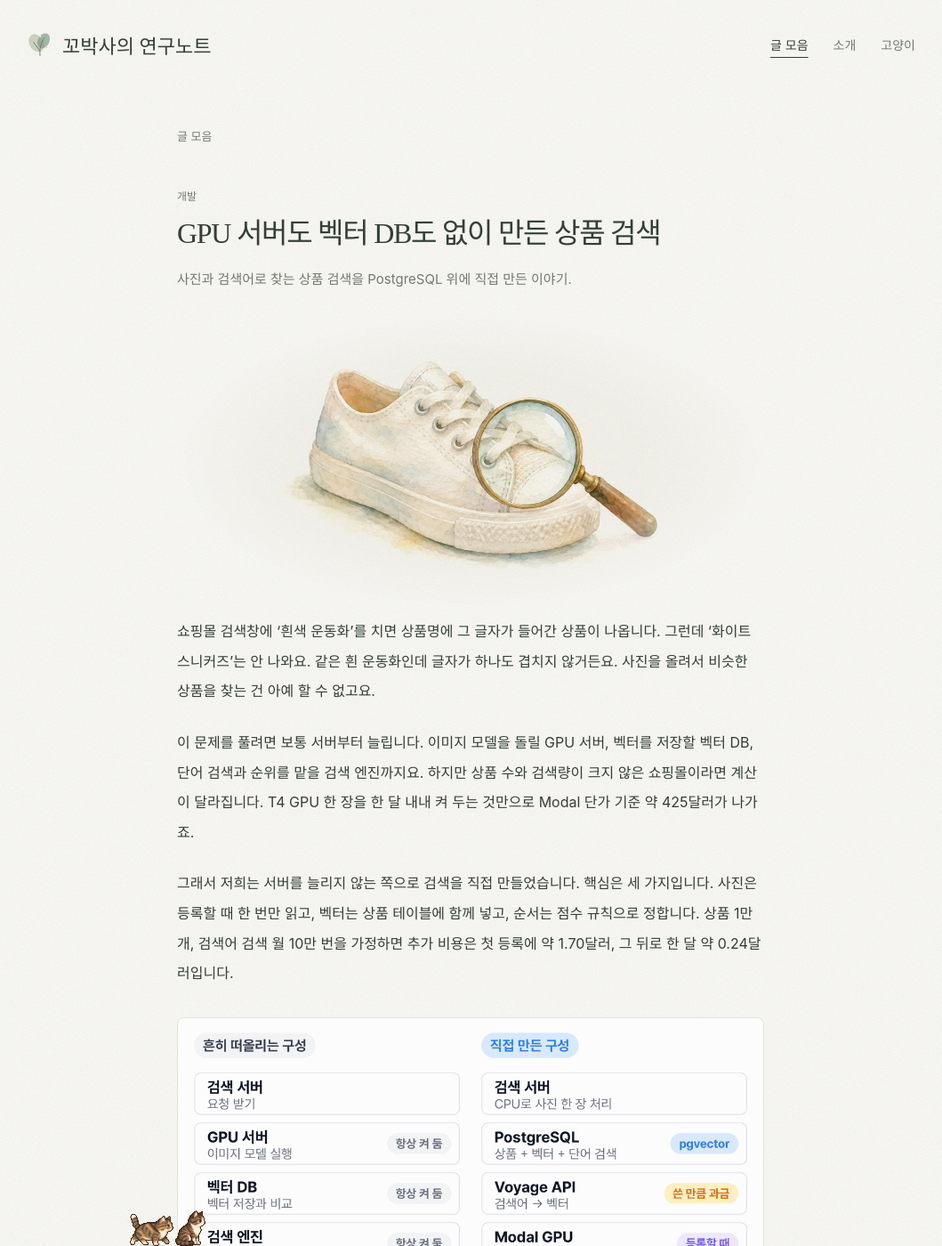
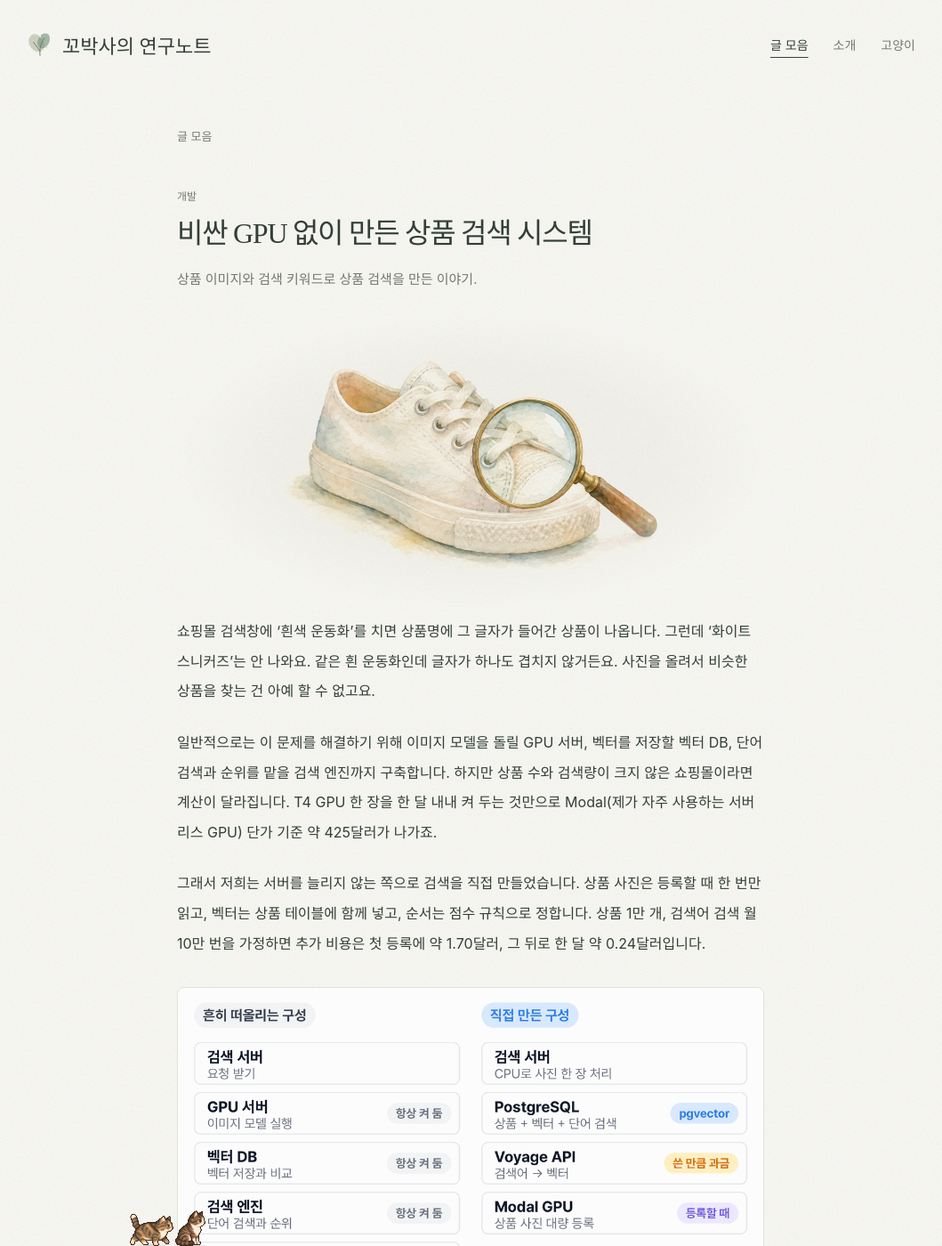
Before and after one commit to dr-coton/dr-coton.github.io, a Jekyll site: the page built from _writings/image-and-text-search.md, in a window 1280 px wide and 1400 px high. Shown: the whole window at 89% size, without its empty margins (111-1170 px from the left). Built offline with Jekyll 4.4.1, drawn with Linux system fonts in a browser that asks for light colours; some of the changed text lies outside the part shown.

Commit message:
업데이트

```diff
--- a/_writings/image-and-text-search.md
+++ b/_writings/image-and-text-search.md
@@ -1,17 +1,17 @@
 ---
 thumb: /assets/thumbs/image-and-text-search.jpg
-title: GPU 서버도 벡터 DB도 없이 만든 상품 검색
+title: 비싼 GPU 없이 만든 상품 검색 시스템
 topic: 개발
-description: 사진과 검색어로 찾는 상품 검색을 PostgreSQL 위에 직접 만든 이야기.
+description: 상품 이미지와 검색 키워드로 상품 검색을 만든 이야기.
 ---
 
 <link rel="stylesheet" href="{{ '/assets/search-notes.css' | relative_url }}">
 
 쇼핑몰 검색창에 ‘흰색 운동화’를 치면 상품명에 그 글자가 들어간 상품이 나옵니다. 그런데 ‘화이트 스니커즈’는 안 나와요. 같은 흰 운동화인데 글자가 하나도 겹치지 않거든요. 사진을 올려서 비슷한 상품을 찾는 건 아예 할 수 없고요.
 
-이 문제를 풀려면 보통 서버부터 늘립니다. 이미지 모델을 돌릴 GPU 서버, 벡터를 저장할 벡터 DB, 단어 검색과 순위를 맡을 검색 엔진까지요. 하지만 상품 수와 검색량이 크지 않은 쇼핑몰이라면 계산이 달라집니다. T4 GPU 한 장을 한 달 내내 켜 두는 것만으로 Modal 단가 기준 약 425달러가 나가죠.
+일반적으로는 이 문제를 해결하기 위해 이미지 모델을 돌릴 GPU 서버, 벡터를 저장할 벡터 DB, 단어 검색과 순위를 맡을 검색 엔진까지 구축합니다. 하지만 상품 수와 검색량이 크지 않은 쇼핑몰이라면 계산이 달라집니다. T4 GPU 한 장을 한 달 내내 켜 두는 것만으로 Modal(제가 자주 사용하는 서버리스 GPU) 단가 기준 약 425달러가 나가죠.
 
-그래서 저희는 서버를 늘리지 않는 쪽으로 검색을 직접 만들었습니다. 핵심은 세 가지입니다. 사진은 등록할 때 한 번만 읽고, 벡터는 상품 테이블에 함께 넣고, 순서는 점수 규칙으로 정합니다. 상품 1만 개, 검색어 검색 월 10만 번을 가정하면 추가 비용은 첫 등록에 약 1.70달러, 그 뒤로 한 달 약 0.24달러입니다.
+그래서 저희는 서버를 늘리지 않는 쪽으로 검색을 직접 만들었습니다. 상품 사진은 등록할 때 한 번만 읽고, 벡터는 상품 테이블에 함께 넣고, 순서는 점수 규칙으로 정합니다. 상품 1만 개, 검색어 검색 월 10만 번을 가정하면 추가 비용은 첫 등록에 약 1.70달러, 그 뒤로 한 달 약 0.24달러입니다.
 
 <figure class="search-figure">
   <img src="{{ '/assets/search-notes/architecture.png' | relative_url }}" width="1080" height="640" alt="왼쪽 흔히 떠올리는 구성은 검색 서버, GPU 서버, 벡터 DB, 검색 엔진, 상품 DB로 이루어지고, GPU 서버와 벡터 DB와 검색 엔진에 항상 켜 둠 표시가 있습니다. 오른쪽 직접 만든 구성은 검색 서버, PostgreSQL, Voyage API, Modal GPU로 이루어집니다." loading="lazy">
@@ -19,8 +19,6 @@
 </figure>
 
 왼쪽은 흔히 떠올리는 구성이고, 오른쪽이 저희가 만든 구성입니다. 오른쪽에는 ‘항상 켜 둠’ 표시가 없어요. 벡터는 상품 DB에 함께 들어가고, GPU는 사진을 대량으로 등록할 때 빌려 쓰고, 검색어 벡터는 쓴 만큼 돈을 내는 API로 만듭니다.
-
-이 글은 ‘흰색 운동화’ 검색 하나를 끝까지 따라갑니다. 예시에 나오는 상품과 숫자는 설명을 위해 만든 것입니다.
 
 ## 키워드 검색은 같은 운동화를 놓칩니다
 
@@ -40,7 +38,7 @@
 
 ## 검색은 두 단계로 나눴습니다
 
-상품 전체를 한 번에 줄 세우지는 않습니다. 검색은 두 단계로 나뉩니다.
+상품 전체를 한 번에 줄 세우지는 않고, 두 단계로 나눠보겠습니다.
 
 - 후보 모으기(Retrieval): 전체 상품 중 관련 있어 보이는 상품을 넉넉히 가져옵니다.
 - 순서 정하기(Ranking): 모은 후보만 놓고 보여줄 순서를 정합니다.
@@ -53,8 +51,6 @@
 </figure>
 
 그림의 빨간 점이 이 구조에서 가장 조심할 부분입니다. 원하는 상품이 후보 모으기에서 빠지면, 순서 정하기가 아무리 정확해도 결과에 나오지 않아요.
-
-후보는 넉넉하게, 순서는 정확하게. 이 글의 나머지는 두 단계를 각각 어떻게 만들었는지에 관한 이야기입니다.
 
 ## 사진은 숫자 목록으로 바꿔서 비교합니다
 
@@ -381,8 +377,4 @@
 
 아직 재 보지 않은 것도 있습니다. CPU로 사진 한 장을 처리하는 시간, 검색이 몰릴 때 버티는 정도, 대량 등록 속도는 측정하지 않았어요. 대량 등록은 지금 사진을 한 장씩 차례로 처리합니다. 여러 장을 묶어서 처리하면 빨라질 수 있지만, 얼마나 빨라지는지는 재 봐야 압니다.
 
-## 다시, 흰색 운동화로
-
-처음 장면으로 돌아가 보겠습니다. 이제 ‘흰색 운동화’를 치면 화이트 스니커즈 B도 나옵니다. 사진을 올리면 비슷하게 생긴 운동화가 나오고, 신발끈은 아래로 내려가고, 같은 사진을 쓰는 상품은 한 칸 뒤로 물러납니다.
-
-그러면서 GPU 서버도, 벡터 DB도 따로 두지 않았습니다. 무거운 계산은 등록할 때 끝내고, 벡터는 상품 테이블에 넣고, 모델이 구분하지 못하는 것은 점수 규칙과 테스트로 보완했어요. 남은 질문은 규모입니다. 상품과 검색이 얼마나 늘어날 때까지 이 구성으로 충분한지는 측정으로 확인해야 할 부분입니다.
+GPU 서버도, 벡터 DB도 따로 두지 않았습니다. 무거운 계산은 등록할 때 끝내고, 벡터는 상품 테이블에 넣고, 모델이 구분하지 못하는 것은 점수 규칙과 테스트로 보완했어요. 이제.. 남은 걸림돌은 규모입니다. 상품과 검색이 얼마나 늘어날 때까지 이 구성으로 충분한지는 측정으로 확인해야 할 부분입니다.
```
Also changed, not shown: other parts of _writings/image-and-text-search.md (+2 -2 lines).
